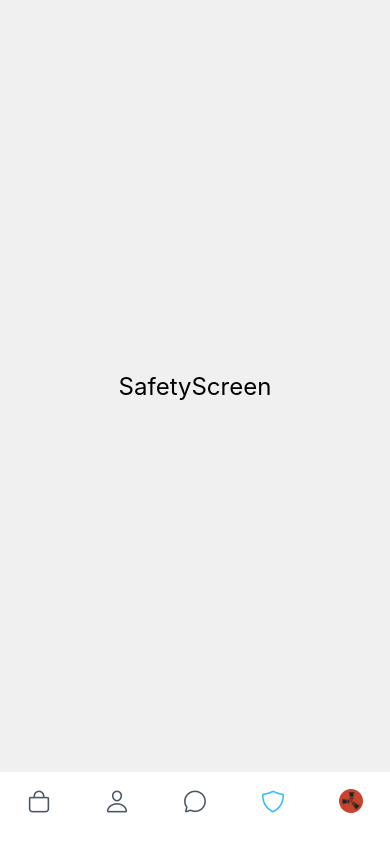
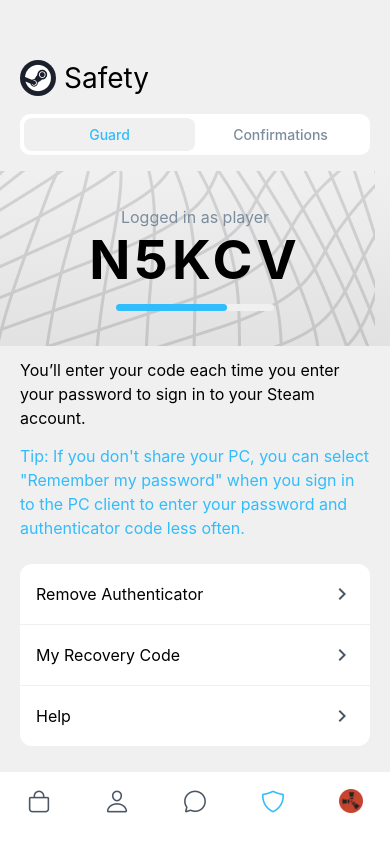
Before and after one commit to dzhhem/ReactNativeLabWorks, a React Native app: screen /Safety in a window 390 px wide. Built offline with nearby package versions, Linux system fonts and the light colour scheme.

Commit message:
feat: add SafetyScreen functionality

```diff
--- a/components/StyledComponent.js
+++ /dev/null
@@ -1,21 +0,0 @@
-import styled from "styled-components/native";
-
-const StyledView = styled.View`
-    flex: 1;
-    background-color: ${({ theme }) => theme.colors.background};
-    align-items: center;
-    justify-content: center;
-`;
-
-const StyledText = styled.Text`
-    color: ${({ theme }) => theme.colors.text};
-    font-size: 24px;
-`;
-
-export default function StyledComponent({ text }) {
-    return (
-        <StyledView>
-            <StyledText>{text}</StyledText>
-        </StyledView>
-    );
-}
--- a/screens/SafetyScreen.js
+++ b/screens/SafetyScreen.js
@@ -1,7 +1,105 @@
-import StyledComponent from '../components/StyledComponent';
+import React, { useState } from "react";
+import styled from "styled-components/native";
+import { LinearGradient } from 'expo-linear-gradient';
+import ScreenContainer from '../components/ScreenContainer';
+import Header from "../components/Header";
+import SegmentedTabs from '../components/SegmentedTabs';
+import ButtonsList from "../components/ButtonsList";
+
+const safetyTabs = [
+    { label: 'Guard' },
+    { label: 'Confirmations' },
+];
+
+const menuItems = [
+    { id: '1', label: 'Remove Authenticator' },
+    { id: '2', label: 'My Recovery Code' },
+    { id: '3', label: 'Help' },
+];
+
+const Overlay = styled(LinearGradient).attrs({
+    colors: ['transparent', 'rgba(151,151,151,0.16)'],
+    start: { x: 0, y: 0 },
+    end: { x: 0, y: 1 },
+})`
+    margin: 0 -20px 12px;
+`;
+
+const SafetyCodeBackground = styled.ImageBackground`
+    height: 175px;
+    justify-content: center;
+    align-items: center;
+`;
+
+const SubText = styled.Text`
+    color: ${({ theme }) => theme.colors.secondaryText};
+    font-size: 16px;
+`;
+
+const CodeText = styled.Text`
+    color: ${({ theme }) => theme.colors.text};
+    font-size: 54px;
+    font-weight: bold;
+    letter-spacing: 4px;
+    margin-bottom: 12px;
+`;
+
+const Bar = styled.View`
+    width: 158px;
+    height: 7px;
+    background-color: ${({ theme }) => theme.colors.background};
+    border-radius: 4px;
+    justify-content: center;
+    align-items: flex-start;
+`;
+
+const Indicator = styled.View`
+    width: 70%;
+    height: 100%;
+    background-color: #31bcfc;
+    border-radius: 4px;
+`;
+
+const SafetyText = styled.Text`
+    color: ${({ theme }) => theme.colors.text};
+    font-size: 16px;
+    line-height: 24px;
+    margin-bottom: 14px;
+`;
+
+const SafetyTextTip = styled.Text`
+    color: #31bcfc;
+    font-size: 16px;
+    line-height: 24px;
+    margin-bottom: 24px;
+`;
 
 export default function SafetyScreen() {
+    const [activeTab, setActiveTab] = useState('Guard');
+
     return (
-        <StyledComponent text={'SafetyScreen'}></StyledComponent>
+        <ScreenContainer>
+            <Header title="Safety" />
+
+            <SegmentedTabs data={safetyTabs} defaultValue="Guard" onChange={setActiveTab} />
+
+            <Overlay>
+                <SafetyCodeBackground source={require('../assets/img/SafetyScreen/net.png')}>
+                    <SubText>Logged in as player</SubText>
+                    <CodeText>N5KCV</CodeText>
+                    <Bar>
+                        <Indicator />
+                    </Bar>
+                </SafetyCodeBackground>
+            </Overlay>
+
+            <SafetyText>You’ll enter your code each time you enter your password to sign in to your Steam account.</SafetyText>
+            <SafetyTextTip>Tip: If you don't share your PC, you can select "Remember my password" when you sign in to the PC client to enter your password and authenticator code less often.</SafetyTextTip>
+
+            <ButtonsList
+                items={menuItems}
+                onPress={(item) => alert(item.label)}
+            />
+        </ScreenContainer>
     );
 }
```
